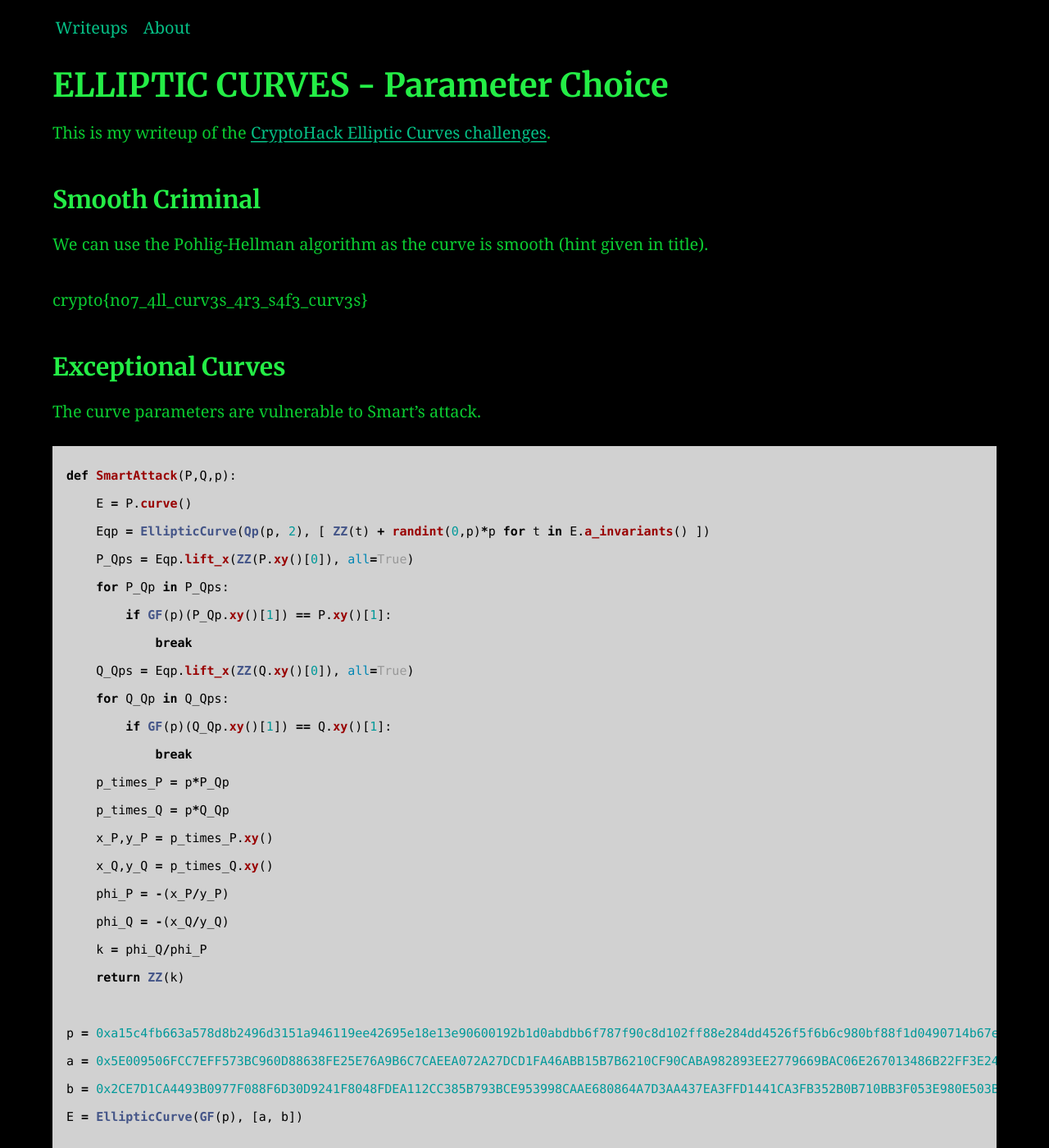
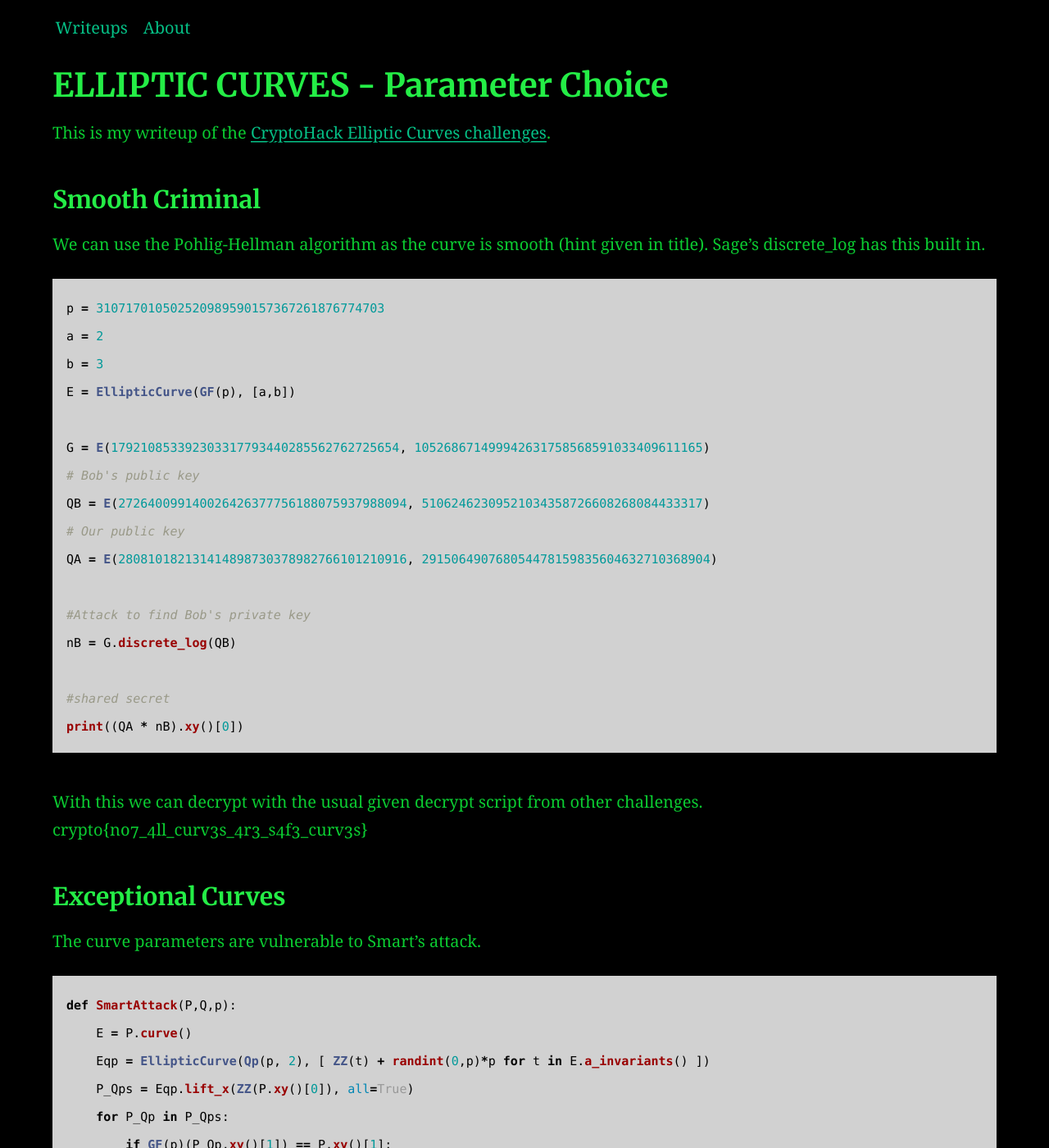
Before and after one commit to AC01010/Connor-McCartney.github.io, a Jekyll site: the page built from _posts/2003-01-9-Cryptohackellipticparameter.md, in a window 1280 px wide and 1400 px high. Shown: the whole window at 82% size. Built offline with Jekyll 4.4.1, drawn with Linux system fonts in a browser that asks for light colours.

Commit message:
Update 2003-01-9-Cryptohackellipticparameter.md

````diff
--- a/_posts/2003-01-9-Cryptohackellipticparameter.md
+++ b/_posts/2003-01-9-Cryptohackellipticparameter.md
@@ -10,8 +10,27 @@ This is my writeup of the [CryptoHack Elliptic Curves challenges](https://crypto
 
 ### Smooth Criminal
 
-We can use the Pohlig-Hellman algorithm as the curve is smooth (hint given in title).
+We can use the Pohlig-Hellman algorithm as the curve is smooth (hint given in title). Sage's discrete_log has this built in.
 
+```python
+p = 310717010502520989590157367261876774703
+a = 2
+b = 3
+E = EllipticCurve(GF(p), [a,b])
+
+G = E(179210853392303317793440285562762725654, 105268671499942631758568591033409611165)
+# Bob's public key
+QB = E(272640099140026426377756188075937988094, 51062462309521034358726608268084433317)
+# Our public key
+QA = E(280810182131414898730378982766101210916, 291506490768054478159835604632710368904)
+
+#Attack to find Bob's private key
+nB = G.discrete_log(QB)
+
+#shared secret
+print((QA * nB).xy()[0])
+```
+With this we can decrypt with the usual given decrypt script from other challenges. <br>
 crypto{n07_4ll_curv3s_4r3_s4f3_curv3s}
 
 ### Exceptional Curves
````
